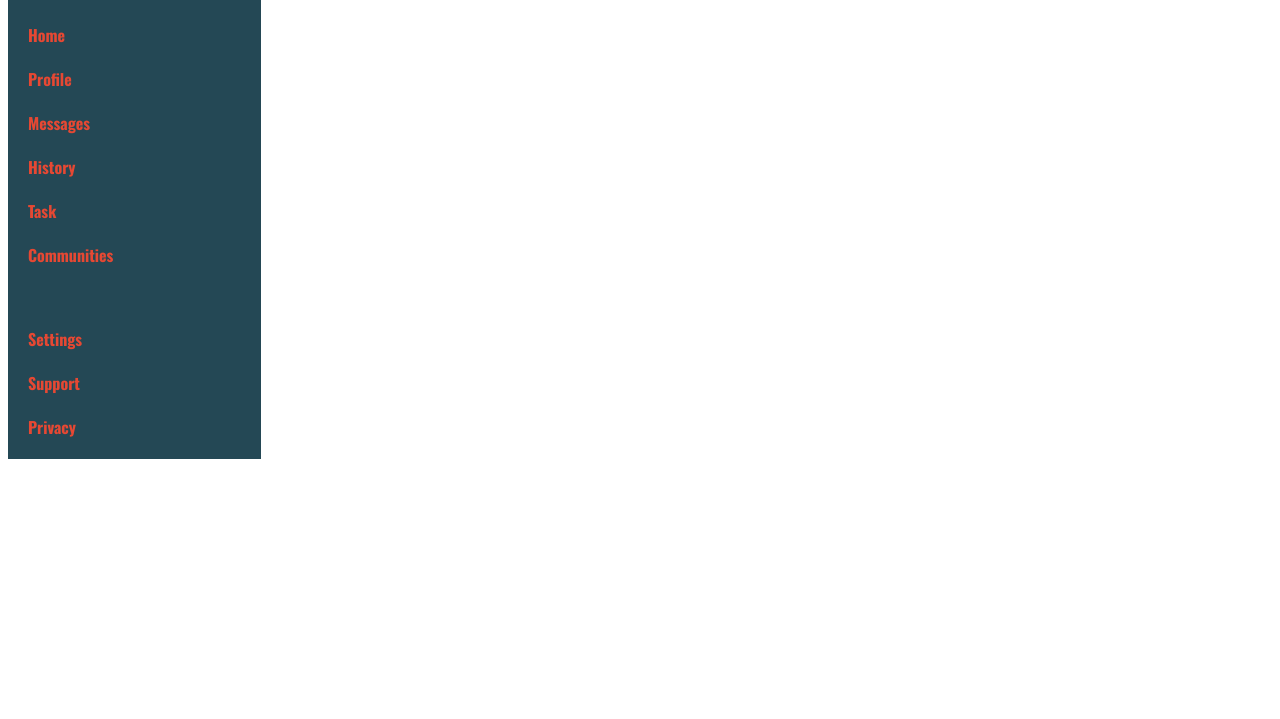
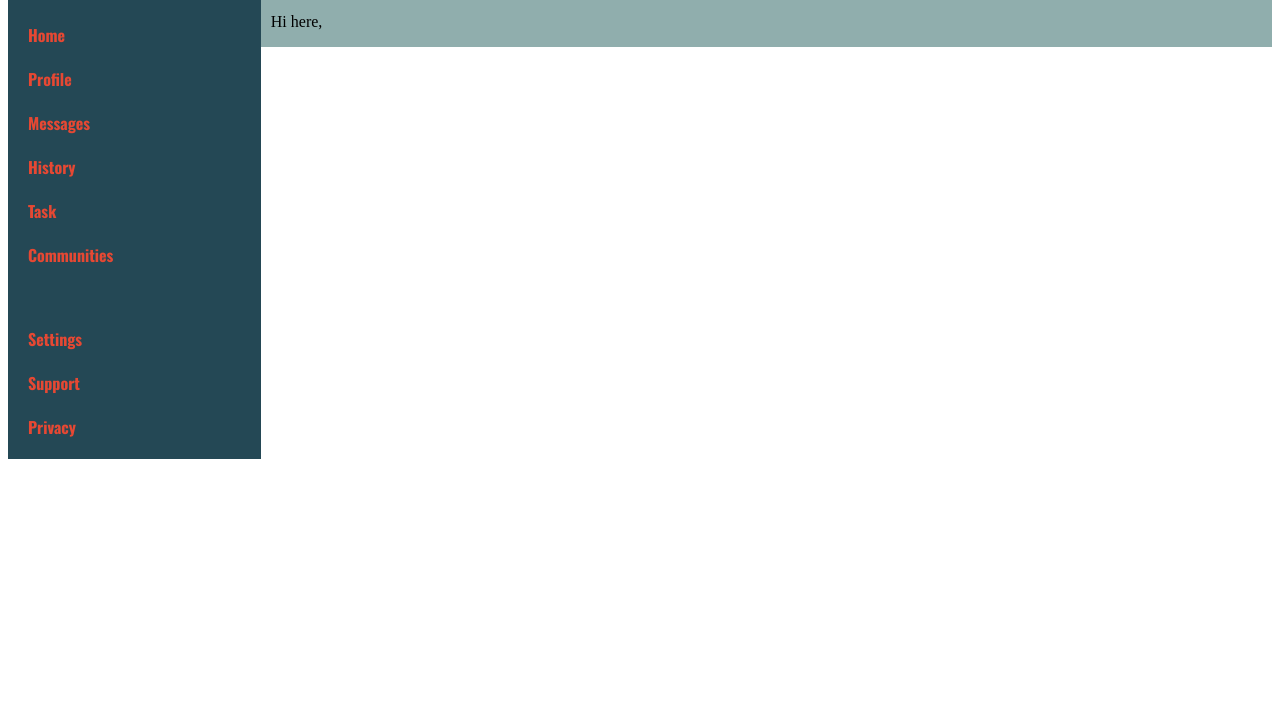
Before and after one commit to OlaIfemi667/Dashboard-OdinProject, a plain HTML site: page index.html in a window 1280 px wide. Shown: the part 81-800 px from the top of the page. Drawn offline with nearby package versions, Linux system fonts and the light colour scheme.

Commit message:
feat: nav hero

```diff
--- a/index.html
+++ b/index.html
@@ -36,7 +36,7 @@
                     </div>
                 </div>
                 <div id="navSecond">
-                    <div id="navSecondHero"></div>
+                    <div id="navSecondHero"><p>Hi here, </p></div>
                 </div>
 
 
```
